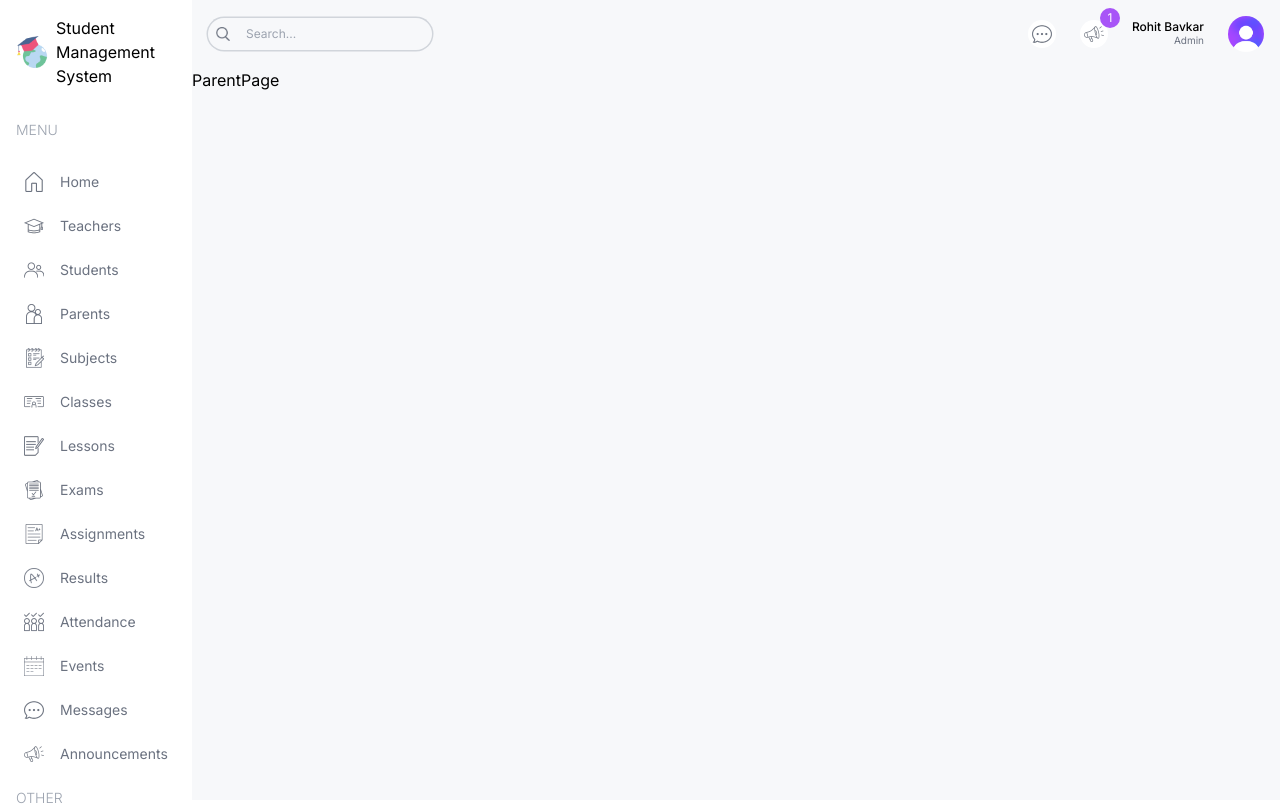
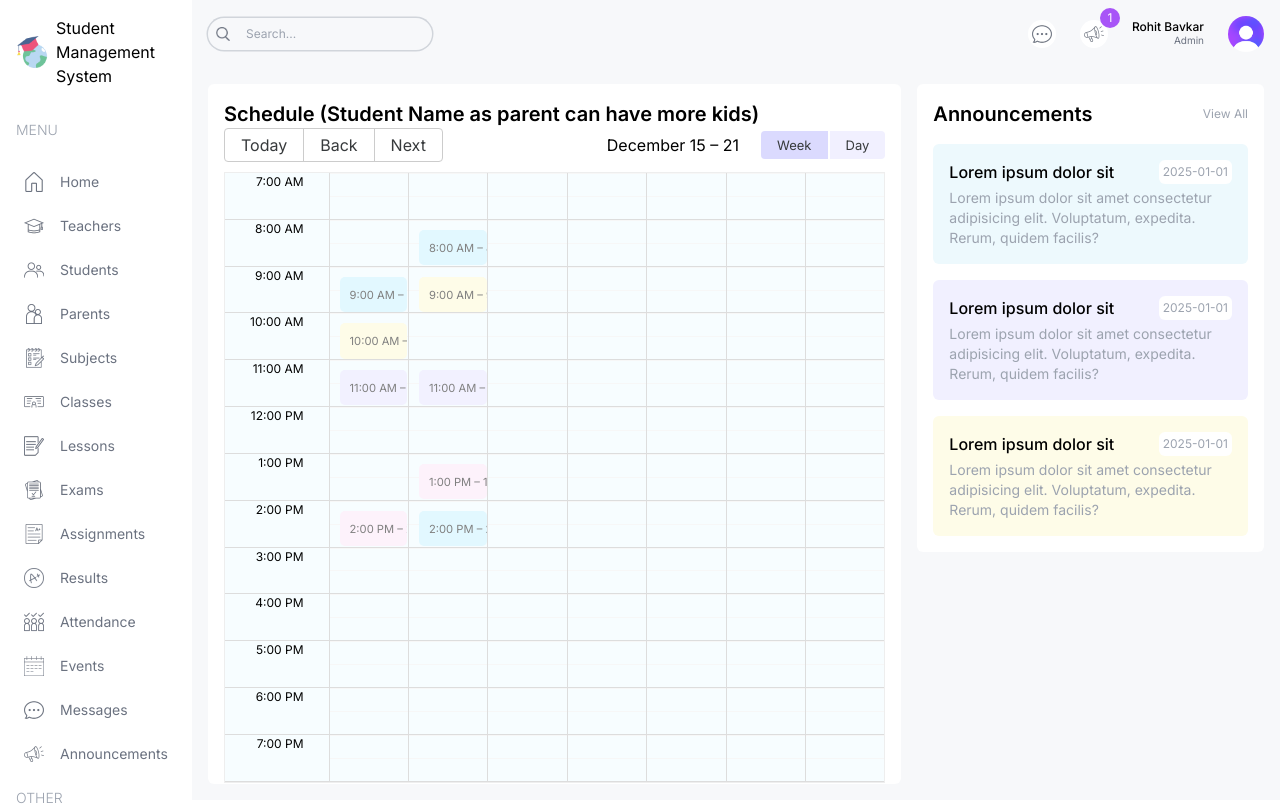
Before and after one commit to RohitBavkar/sms-client, a Next.js app: page /parent in a window 1280 px wide. Shown: the top 805 px of the page. Built offline with nearby package versions, Linux system fonts and the light colour scheme.

Commit message:
Parent Teacher and Student pages

```diff
--- a/package.json
+++ b/package.json
@@ -9,8 +9,11 @@
     "lint": "next lint"
   },
   "dependencies": {
+    "@types/react-big-calendar": "^1.16.0",
+    "moment": "^2.30.1",
     "next": "15.1.2",
     "react": "^19.0.0",
+    "react-big-calendar": "^1.17.1",
     "react-calendar": "^5.1.0",
     "react-dom": "^19.0.0",
     "recharts": "^2.15.0"
--- a/src/app/(dashboard)/layout.tsx
+++ b/src/app/(dashboard)/layout.tsx
@@ -23,7 +23,7 @@
       </div>
 
       {/* Right Part */}
-      <div className="w-[85%] md:w-[90%] lg:w-[85%] xl:w-[85%] bg-[#F7F8FA] overflow-scroll">
+      <div className="w-[85%] md:w-[90%] lg:w-[85%] xl:w-[85%] bg-[#F7F8FA] overflow-scroll flex flex-col">
         <Navbar />
         {children}
       </div>
--- a/src/app/(dashboard)/parent/page.tsx
+++ b/src/app/(dashboard)/parent/page.tsx
@@ -1,5 +1,24 @@
+import Announcements from "@/components/Announcements";
+import BigCalendar from "@/components/BigCalender";
+
 const ParentPage = () => {
-  return <div className="">ParentPage</div>;
+  return (
+    <div className="flex-1 p-4 flex gap-4 flex-col xl:flex-row">
+      {/* Left Part */}
+      <div className="w-full xl:w-2/3">
+        <div className="h-full bg-white p-4 rounded-md">
+          <h1 className="text-xl font-semibold">
+            Schedule (Student Name as parent can have more kids)
+          </h1>
+          <BigCalendar />
+        </div>
+      </div>
+      {/* Right Part */}
+      <div className="w-full xl:w-1/3 flex flex-col gap-8">
+        <Announcements />
+      </div>
+    </div>
+  );
 };
 
 export default ParentPage;
--- a/src/app/(dashboard)/student/page.tsx
+++ b/src/app/(dashboard)/student/page.tsx
@@ -1,5 +1,24 @@
+import Announcements from "@/components/Announcements";
+import BigCalender from "@/components/BigCalender";
+import EventCalendar from "@/components/EventCalendar";
+
 const StudentPage = () => {
-  return <div className="">StudentPage</div>;
+  return (
+    <div className="p-4 flex gap-4 flex-col xl:flex-row">
+      {/* Left Part */}
+      <div className="w-full xl:w-2/3">
+        <div className="h-full bg-white p-4 rounded-md">
+          <h1 className="text-xl font-semibold">Schedule (4A)</h1>
+          <BigCalender />
+        </div>
+      </div>
+      {/* Right Part */}
+      <div className="w-full xl:w-1/3 flex flex-col gap-8">
+        <EventCalendar />
+        <Announcements />
+      </div>
+    </div>
+  );
 };
 
 export default StudentPage;
--- a/src/app/(dashboard)/teacher/page.tsx
+++ b/src/app/(dashboard)/teacher/page.tsx
@@ -1,5 +1,22 @@
+import Announcements from "@/components/Announcements";
+import BigCalendar from "@/components/BigCalender";
+
 const TeacherPage = () => {
-  return <div className="">TeacherPage</div>;
+  return (
+    <div className="flex-1 p-4 flex gap-4 flex-col xl:flex-row">
+      {/* LEFT */}
+      <div className="w-full xl:w-2/3">
+        <div className="h-full bg-white p-4 rounded-md">
+          <h1 className="text-xl font-semibold">Schedule</h1>
+          <BigCalendar />
+        </div>
+      </div>
+      {/* RIGHT */}
+      <div className="w-full xl:w-1/3 flex flex-col gap-8">
+        <Announcements />
+      </div>
+    </div>
+  );
 };
 
 export default TeacherPage;
--- a/src/app/globals.css
+++ b/src/app/globals.css
@@ -16,3 +16,89 @@
   background-color: #c3ebfa !important;
   color: black !important;
 }
+
+.rbc-toolbar-label {
+  text-align: right !important;
+  padding: 0px 20px !important;
+}
+
+.rbc-btn-group:last-child {
+  font-size: 13px !important;
+}
+
+.rbc-btn-group:last-child button {
+  border: none !important;
+  background-color: #f1f0ff !important;
+  margin-left: 2px !important;
+}
+
+.rbc-toolbar button.rbc-active {
+  background-color: #dbdafe !important;
+  box-shadow: none !important;
+}
+
+.rbc-time-view {
+  border-color: #eee !important;
+}
+
+.rbc-time-header {
+  display: none !important;
+}
+
+.rbc-time-content {
+  border: none !important;
+}
+
+.rbc-time-gutter.rbc-time-column {
+  font-size: 12px !important;
+}
+
+.rbc-time-gutter.rbc-time-column .rbc-timeslot-group {
+  padding: 0px 20px !important;
+}
+
+.rbc-timeslot-group {
+  background-color: #f7fdff !important;
+}
+
+.rbc-day-slot {
+  font-size: 14px !important;
+}
+
+.rbc-event {
+  border: none !important;
+  color: black !important;
+  padding: 10px !important;
+  margin: 10px !important;
+  width: 99% !important;
+}
+
+.rbc-event:nth-child(1) {
+  background-color: #e2f8ff !important;
+}
+.rbc-event:nth-child(2) {
+  background-color: #fefce8 !important;
+}
+.rbc-event:nth-child(3) {
+  background-color: #f2f1ff !important;
+}
+.rbc-event:nth-child(4) {
+  background-color: #fdf2fb !important;
+}
+.rbc-event:nth-child(5) {
+  background-color: #e2f8ff !important;
+}
+.rbc-event:nth-child(6) {
+  background-color: #fefce8 !important;
+}
+.rbc-event:nth-child(7) {
+  background-color: #f2f1ff !important;
+}
+.rbc-event:nth-child(8) {
+  background-color: #fdf2fb !important;
+}
+
+.rbc-event-label {
+  color: gray !important;
+  margin-bottom: 5px;
+}
--- /dev/null
+++ b/src/components/BigCalender.tsx
@@ -0,0 +1,34 @@
+"use client";
+
+import { Calendar, momentLocalizer, View, Views } from "react-big-calendar";
+import moment from "moment";
+import { calendarEvents } from "@/lib/data";
+import "react-big-calendar/lib/css/react-big-calendar.css";
+import { useState } from "react";
+
+const localizer = momentLocalizer(moment);
+
+const BigCalendar = () => {
+  const [view, setView] = useState<View>(Views.WEEK);
+
+  const handleOnChangeView = (selectedView: View) => {
+    setView(selectedView);
+  };
+
+  return (
+    <Calendar
+      localizer={localizer}
+      events={calendarEvents}
+      startAccessor="start"
+      endAccessor="end"
+      views={["week", "day"]}
+      view={view}
+      style={{ height: "98%" }}
+      onView={handleOnChangeView}
+      min={new Date(2025, 1, 0, 7, 0, 0)}
+      max={new Date(2025, 1, 0, 20, 0, 0)}
+    />
+  );
+};
+
+export default BigCalendar;
--- a/src/lib/data.ts
+++ b/src/lib/data.ts
@@ -915,149 +915,148 @@
   },
 ];
 
-
 // YOU SHOULD CHANGE THE DATES OF THE EVENTS TO THE CURRENT DATE TO SEE THE EVENTS ON THE CALENDAR
 export const calendarEvents = [
   {
     title: "Math",
     allDay: false,
-    start: new Date(2024, 7, 12, 8, 0),
-    end: new Date(2024, 7, 12, 8, 45),
+    start: new Date(2024, 11, 12, 8, 0),
+    end: new Date(2024, 11, 12, 8, 45),
   },
   {
     title: "English",
     allDay: false,
-    start: new Date(2024, 7, 12, 9, 0),
-    end: new Date(2024, 7, 12, 9, 45),
+    start: new Date(2024, 11, 12, 9, 0),
+    end: new Date(2024, 11, 12, 9, 45),
   },
   {
     title: "Biology",
     allDay: false,
-    start: new Date(2024, 7, 12, 10, 0),
-    end: new Date(2024, 7, 12, 10, 45),
+    start: new Date(2024, 11, 12, 10, 0),
+    end: new Date(2024, 11, 12, 10, 45),
   },
   {
     title: "Physics",
     allDay: false,
-    start: new Date(2024, 7, 12, 11, 0),
-    end: new Date(2024, 7, 12, 11, 45),
+    start: new Date(2024, 11, 12, 11, 0),
+    end: new Date(2024, 11, 12, 11, 45),
   },
   {
     title: "Chemistry",
     allDay: false,
-    start: new Date(2024, 7, 12, 13, 0),
-    end: new Date(2024, 7, 12, 13, 45),
+    start: new Date(2024, 11, 12, 13, 0),
+    end: new Date(2024, 11, 12, 13, 45),
   },
   {
     title: "History",
     allDay: false,
-    start: new Date(2024, 7, 12, 14, 0),
-    end: new Date(2024, 7, 12, 14, 45),
+    start: new Date(2024, 11, 12, 14, 0),
+    end: new Date(2024, 11, 12, 14, 45),
   },
   {
     title: "English",
     allDay: false,
-    start: new Date(2024, 7, 13, 9, 0),
-    end: new Date(2024, 7, 13, 9, 45),
+    start: new Date(2024, 11, 13, 9, 0),
+    end: new Date(2024, 11, 13, 9, 45),
   },
   {
     title: "Biology",
     allDay: false,
-    start: new Date(2024, 7, 13, 10, 0),
-    end: new Date(2024, 7, 13, 10, 45),
+    start: new Date(2024, 11, 13, 10, 0),
+    end: new Date(2024, 11, 13, 10, 45),
   },
   {
     title: "Physics",
     allDay: false,
-    start: new Date(2024, 7, 13, 11, 0),
-    end: new Date(2024, 7, 13, 11, 45),
+    start: new Date(2024, 11, 13, 11, 0),
+    end: new Date(2024, 11, 13, 11, 45),
   },
 
   {
     title: "History",
     allDay: false,
-    start: new Date(2024, 7, 13, 14, 0),
-    end: new Date(2024, 7, 13, 14, 45),
+    start: new Date(2024, 11, 13, 14, 0),
+    end: new Date(2024, 11, 13, 14, 45),
   },
   {
     title: "Math",
     allDay: false,
-    start: new Date(2024, 7, 14, 8, 0),
-    end: new Date(2024, 7, 14, 8, 45),
+    start: new Date(2024, 11, 14, 8, 0),
+    end: new Date(2024, 11, 14, 8, 45),
   },
   {
     title: "Biology",
     allDay: false,
-    start: new Date(2024, 7, 14, 10, 0),
-    end: new Date(2024, 7, 14, 10, 45),
+    start: new Date(2024, 11, 14, 10, 0),
+    end: new Date(2024, 11, 14, 10, 45),
   },
 
   {
     title: "Chemistry",
     allDay: false,
-    start: new Date(2024, 7, 14, 13, 0),
-    end: new Date(2024, 7, 14, 13, 45),
+    start: new Date(2024, 11, 14, 13, 0),
+    end: new Date(2024, 11, 14, 13, 45),
   },
   {
     title: "History",
     allDay: false,
-    start: new Date(2024, 7, 14, 14, 0),
-    end: new Date(2024, 7, 13, 14, 45),
+    start: new Date(2024, 11, 14, 14, 0),
+    end: new Date(2024, 11, 13, 14, 45),
   },
   {
     title: "English",
     allDay: false,
-    start: new Date(2024, 7, 15, 9, 0),
-    end: new Date(2024, 7, 15, 9, 45),
+    start: new Date(2024, 11, 15, 9, 0),
+    end: new Date(2024, 11, 15, 9, 45),
   },
   {
     title: "Biology",
     allDay: false,
-    start: new Date(2024, 7, 15, 10, 0),
-    end: new Date(2024, 7, 15, 10, 45),
+    start: new Date(2024, 11, 15, 10, 0),
+    end: new Date(2024, 11, 15, 10, 45),
   },
   {
     title: "Physics",
     allDay: false,
-    start: new Date(2024, 7, 15, 11, 0),
-    end: new Date(2024, 7, 15, 11, 45),
+    start: new Date(2024, 11, 15, 11, 0),
+    end: new Date(2024, 11, 15, 11, 45),
   },
 
   {
     title: "History",
     allDay: false,
-    start: new Date(2024, 7, 15, 14, 0),
-    end: new Date(2024, 7, 15, 14, 45),
+    start: new Date(2024, 11, 15, 14, 0),
+    end: new Date(2024, 11, 15, 14, 45),
   },
   {
     title: "Math",
     allDay: false,
-    start: new Date(2024, 7, 16, 8, 0),
-    end: new Date(2024, 7, 16, 8, 45),
+    start: new Date(2024, 11, 16, 8, 0),
+    end: new Date(2024, 11, 16, 8, 45),
   },
   {
     title: "English",
     allDay: false,
-    start: new Date(2024, 7, 16, 9, 0),
-    end: new Date(2024, 7, 16, 9, 45),
+    start: new Date(2024, 11, 16, 9, 0),
+    end: new Date(2024, 11, 16, 9, 45),
   },
 
   {
     title: "Physics",
     allDay: false,
-    start: new Date(2024, 7, 16, 11, 0),
-    end: new Date(2024, 7, 16, 11, 45),
+    start: new Date(2024, 11, 16, 11, 0),
+    end: new Date(2024, 11, 16, 11, 45),
   },
   {
     title: "Chemistry",
     allDay: false,
-    start: new Date(2024, 7, 16, 13, 0),
-    end: new Date(2024, 7, 16, 13, 45),
+    start: new Date(2024, 11, 16, 13, 0),
+    end: new Date(2024, 11, 16, 13, 45),
   },
   {
     title: "History",
     allDay: false,
-    start: new Date(2024, 7, 16, 14, 0),
-    end: new Date(2024, 7, 16, 14, 45),
+    start: new Date(2024, 11, 16, 14, 0),
+    end: new Date(2024, 11, 16, 14, 45),
   },
 ];
```
Also changed, not shown: 1 other file (tests, documents, lock files or other folders).
